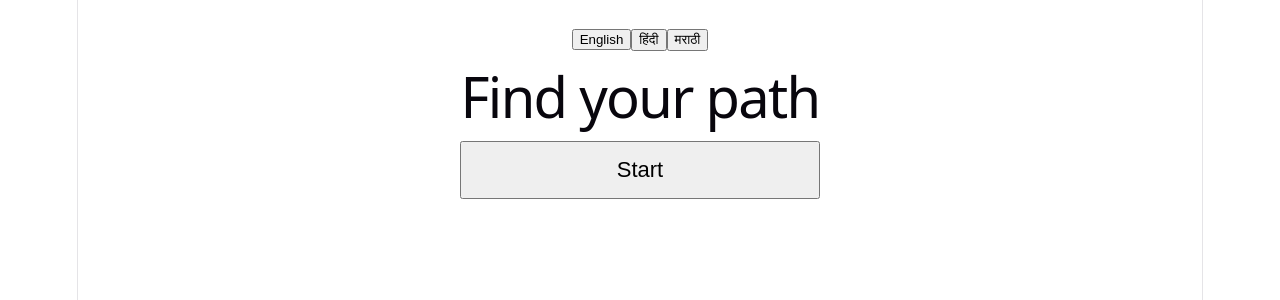
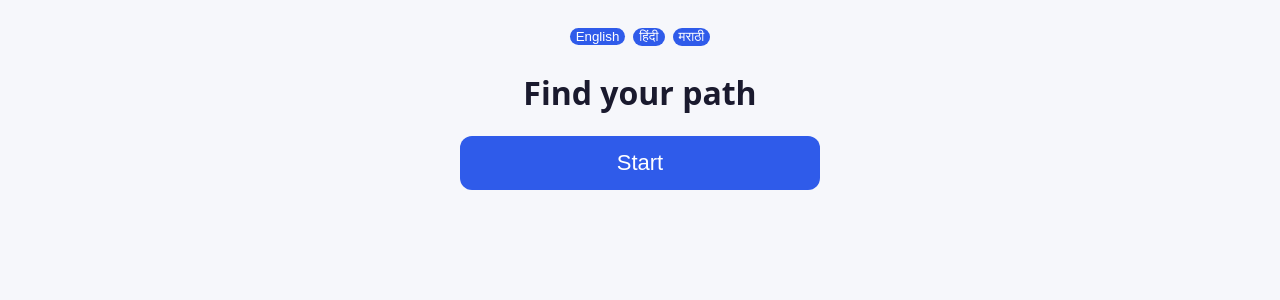
Before and after one commit to shivborse6/disha-voice-assistant, a React (Vite) app in the folder client/: page / in a window 1280 px wide. Shown: the top 300 px of the page. Built offline with nearby package versions, Linux system fonts and the light colour scheme.

Commit message:
Add Firebase config and base styles

```diff
--- a/client/src/index.css
+++ b/client/src/index.css
@@ -1,111 +1,24 @@
-:root {
-  --text: #6b6375;
-  --text-h: #08060d;
-  --bg: #fff;
-  --border: #e5e4e7;
-  --code-bg: #f4f3ec;
-  --accent: #aa3bff;
-  --accent-bg: rgba(170, 59, 255, 0.1);
-  --accent-border: rgba(170, 59, 255, 0.5);
-  --social-bg: rgba(244, 243, 236, 0.5);
-  --shadow:
-    rgba(0, 0, 0, 0.1) 0 10px 15px -3px, rgba(0, 0, 0, 0.05) 0 4px 6px -2px;
-
-  --sans: system-ui, 'Segoe UI', Roboto, sans-serif;
-  --heading: system-ui, 'Segoe UI', Roboto, sans-serif;
-  --mono: ui-monospace, Consolas, monospace;
-
-  font: 18px/145% var(--sans);
-  letter-spacing: 0.18px;
-  color-scheme: light dark;
-  color: var(--text);
-  background: var(--bg);
-  font-synthesis: none;
-  text-rendering: optimizeLegibility;
-  -webkit-font-smoothing: antialiased;
-  -moz-osx-font-smoothing: grayscale;
-
-  @media (max-width: 1024px) {
-    font-size: 16px;
-  }
+body {
+  margin: 0;
+  font-family: system-ui, "Segoe UI", sans-serif;
+  background: #f6f7fb;
+  color: #1a1a2e;
 }
 
-@media (prefers-color-scheme: dark) {
-  :root {
-    --text: #9ca3af;
-    --text-h: #f3f4f6;
-    --bg: #16171d;
-    --border: #2e303a;
-    --code-bg: #1f2028;
-    --accent: #c084fc;
-    --accent-bg: rgba(192, 132, 252, 0.15);
-    --accent-border: rgba(192, 132, 252, 0.5);
-    --social-bg: rgba(47, 48, 58, 0.5);
-    --shadow:
-      rgba(0, 0, 0, 0.4) 0 10px 15px -3px, rgba(0, 0, 0, 0.25) 0 4px 6px -2px;
-  }
-
-  #social .button-icon {
-    filter: invert(1) brightness(2);
-  }
+button {
+  cursor: pointer;
+  border: none;
+  border-radius: 12px;
+  background: #2f5bea;
+  color: white;
+  margin: 4px;
 }
 
-body {
-  margin: 0;
+button:hover {
+  background: #1f46c7;
 }
 
-#root {
-  width: 1126px;
-  max-width: 100%;
-  margin: 0 auto;
-  text-align: center;
-  border-inline: 1px solid var(--border);
-  min-height: 100svh;
-  display: flex;
-  flex-direction: column;
-  box-sizing: border-box;
+button:disabled {
+  background: #9aa5c7;
+  cursor: not-allowed;
 }
-
-h1,
-h2 {
-  font-family: var(--heading);
-  font-weight: 500;
-  color: var(--text-h);
-}
-
-h1 {
-  font-size: 56px;
-  letter-spacing: -1.68px;
-  margin: 32px 0;
-  @media (max-width: 1024px) {
-    font-size: 36px;
-    margin: 20px 0;
-  }
-}
-h2 {
-  font-size: 24px;
-  line-height: 118%;
-  letter-spacing: -0.24px;
-  margin: 0 0 8px;
-  @media (max-width: 1024px) {
-    font-size: 20px;
-  }
-}
-p {
-  margin: 0;
-}
-
-code,
-.counter {
-  font-family: var(--mono);
-  display: inline-flex;
-  border-radius: 4px;
-  color: var(--text-h);
-}
-
-code {
-  font-size: 15px;
-  line-height: 135%;
-  padding: 4px 8px;
-  background: var(--code-bg);
-}
```
Also changed, not shown: client/src/firebase.js (added, +14 -0 lines), 1 other file (tests, documents, lock files or other folders).
